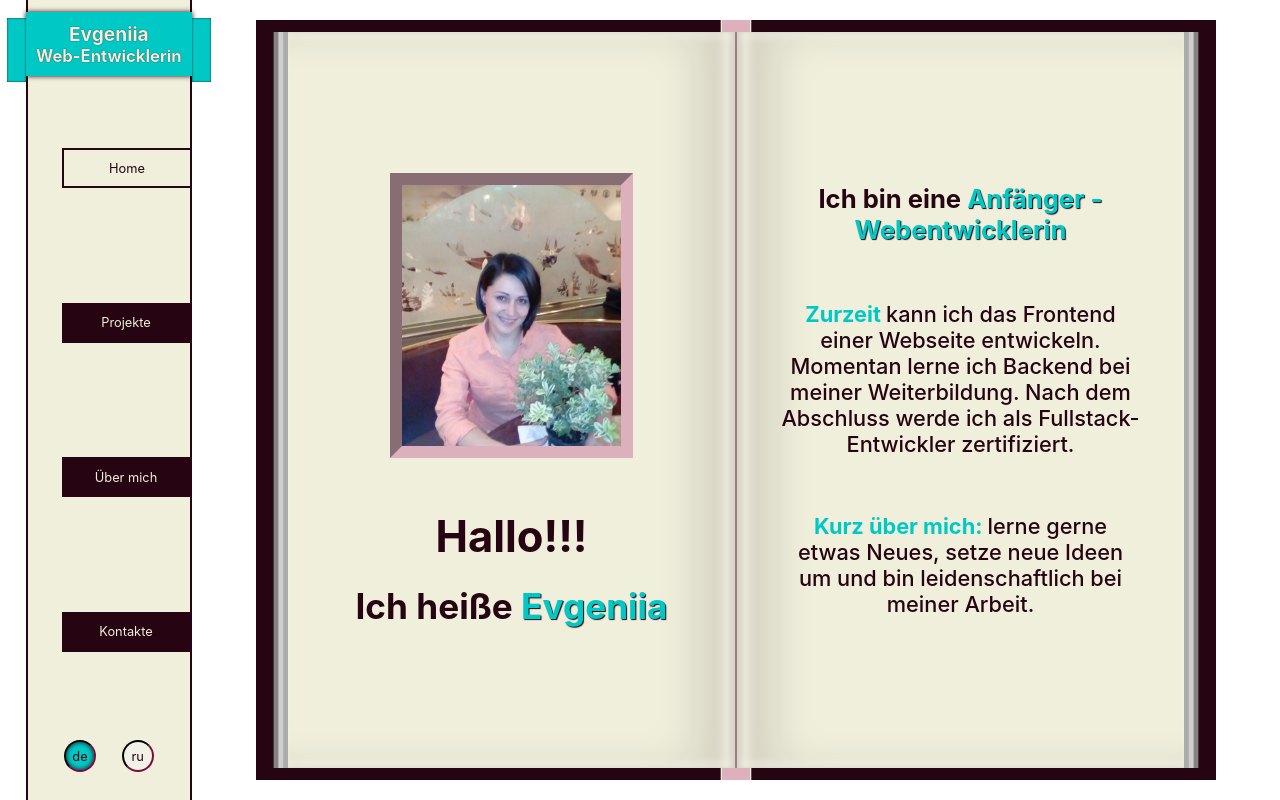
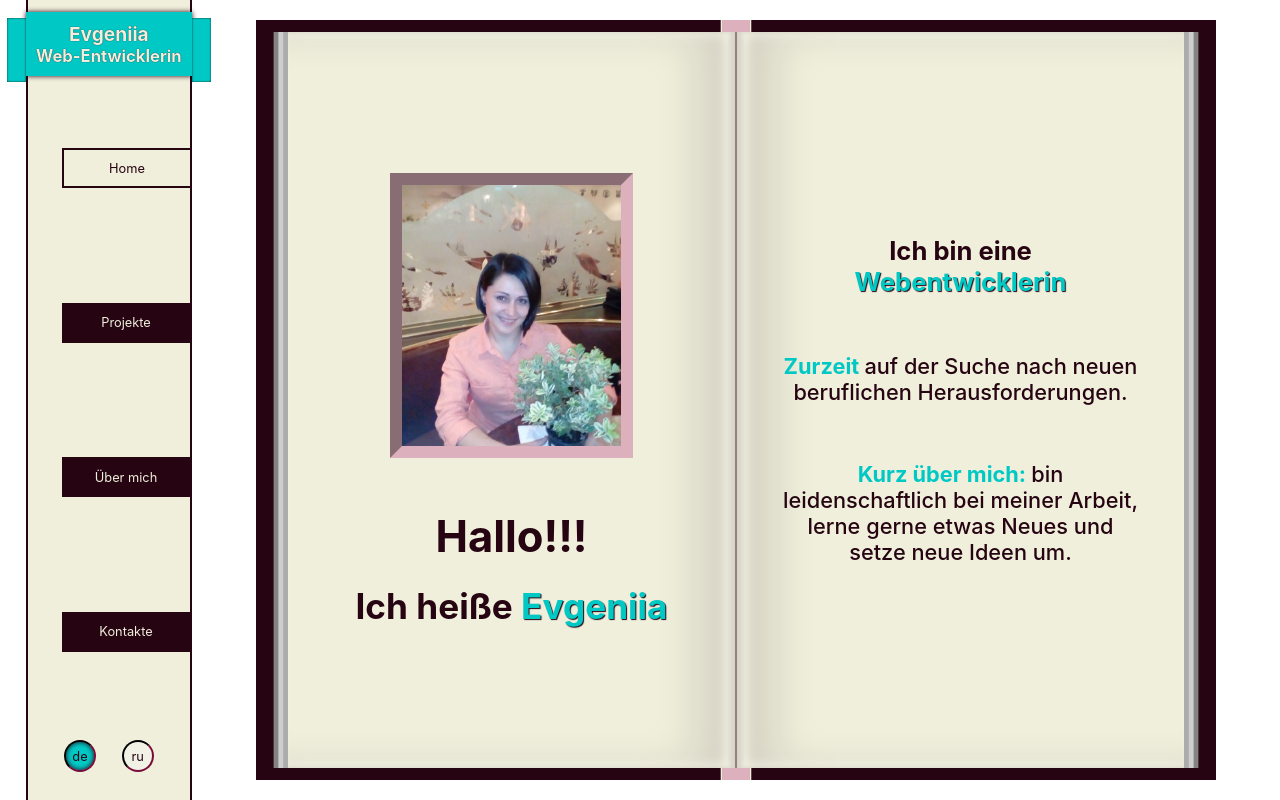
Before and after one commit to Vgenia14/portfolio2, a React (Create React App) app: page / in a window 1280 px wide. Built offline with nearby package versions, Linux system fonts and the light colour scheme.

Commit message:
Update Home.jsx

```diff
--- a/src/pages/Home.jsx
+++ b/src/pages/Home.jsx
@@ -31,20 +31,20 @@ export default function Home() {
             <h2>
               {isGer ? "Ich bin eine " : "я "}
               <span>
-                {isGer ? "Anfänger - Webentwicklerin" : "Веб-разработчик"}{" "}
+                {isGer ? "Webentwicklerin" : "Веб-разработчик"}{" "}
               </span>
             </h2>
             <p>
               <span>{isGer ? "Zurzeit" : "На сегодняшний день"} </span>
               {isGer
-                ? " kann ich das Frontend einer Webseite entwickeln. Momentan lerne ich Backend bei meiner Weiterbildung. Nach dem Abschluss werde ich als Fullstack-Entwickler zertifiziert."
-                : "могу разработать фронтенд веб-сайта. В настоящее время изучаю бэкэнд. После окончания курса получу сертификат full stack разработчик."}
+                ? "auf der Suche nach neuen beruflichen Herausforderungen."
+                : "В поисках новых профессиональных вызовов."}
             </p>
             <p>
               <span>{isGer ? "Kurz über mich:" : "Немного о себе"} </span>
               {isGer
-                ? " lerne gerne etwas Neues, setze neue Ideen um und bin leidenschaftlich bei meiner Arbeit."
-                : " люблю узнавать что-то новое, воплощать в жизнь новые идеи и очень нравится заниматься разработкой сайтов."}
+                ? " bin leidenschaftlich bei meiner Arbeit, lerne gerne etwas Neues und setze neue Ideen um."
+                : " очень нравится заниматься разработкой сайтов, люблю узнавать что-то новое, воплощать в жизнь новые идеи."}
             </p>
           </div>
         </div>
```
